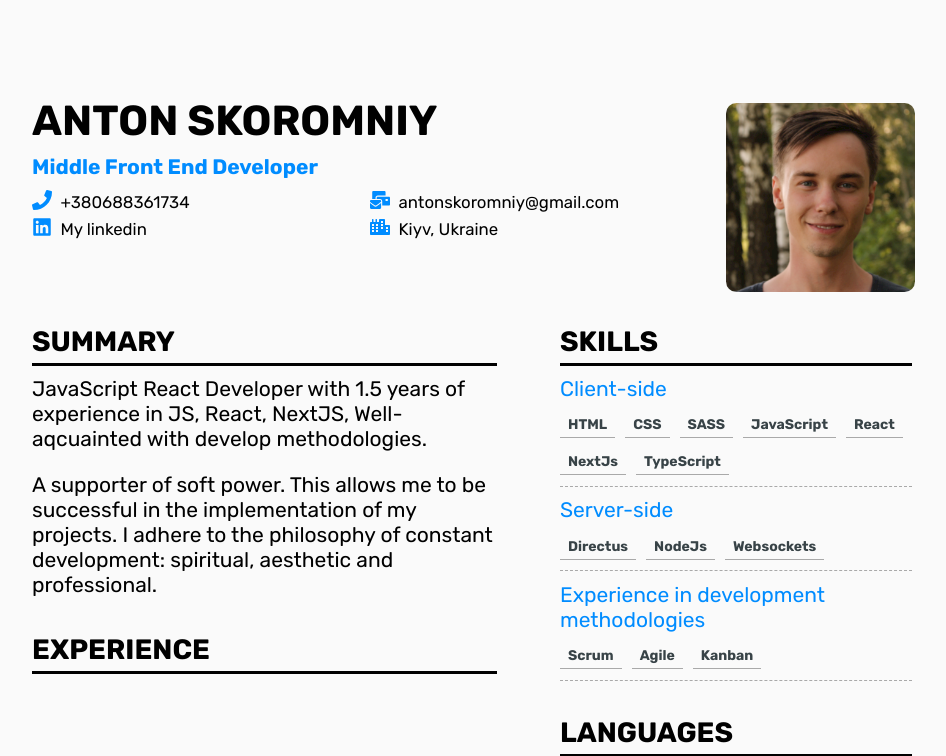
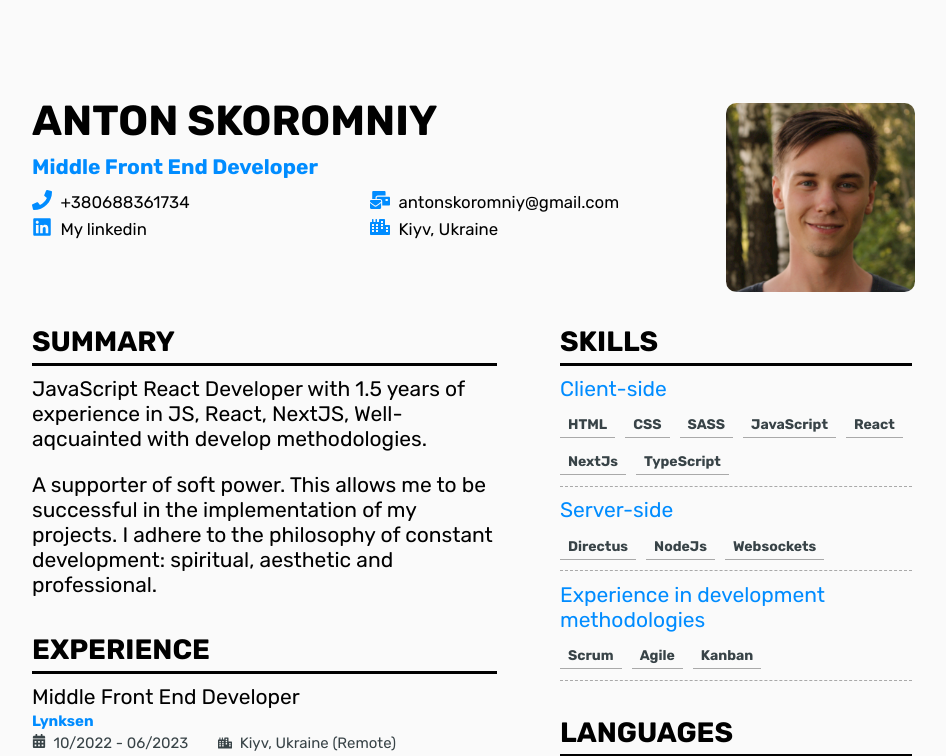
Before and after one commit to antonskr/anton.skoromniy.cv, a React (Create React App) app: page / in a window 1280 px wide. Shown: the top 756 px of the page, without its empty margins (168-1114 px from the left). Built offline with nearby package versions, Linux system fonts and the light colour scheme.

Commit message:
Minor fix

```diff
--- a/src/Components/Experience/Experience.tsx
+++ b/src/Components/Experience/Experience.tsx
@@ -19,7 +19,7 @@ interface IExperienceCardProps {
 
 const ExperienceCard = ({ ...props }: IExperienceCardProps): JSX.Element => {
   return (
-    <Emergence direction={'top'} threshold={1}>
+    <Emergence direction={'top'} threshold={0.9}>
       <div className={styles.card}>
         <div className={styles.card__position}>{props.position}</div>
         <div className={styles.card__companyName}>{props.companyName}</div>
```
